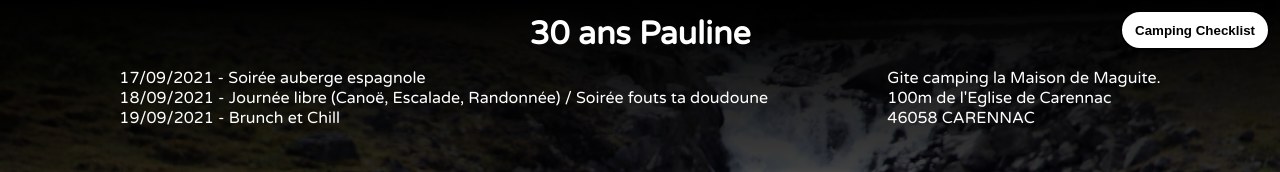
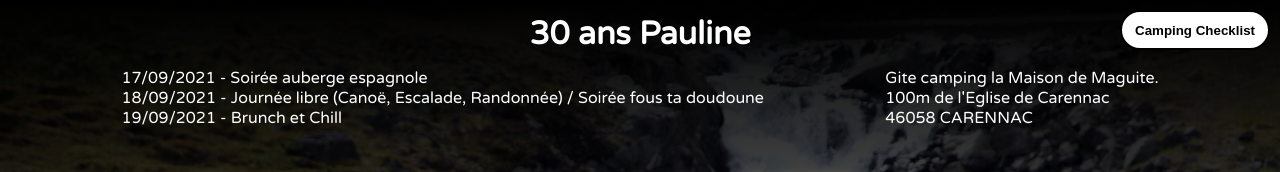
Before and after one commit to Old0oz/PaulineBD, a plain HTML site: page index.html in a window 1280 px wide. Shown: the top 172 px of the page. Drawn offline with Linux system fonts and the light colour scheme; a script that the page names is missing.

Commit message:
fix faute

```diff
--- a/index.html
+++ b/index.html
@@ -19,7 +19,7 @@
       <div class="details">
         <div>
           17/09/2021 - Soirée auberge espagnole<br>
-          18/09/2021 - Journée libre (Canoë, Escalade, Randonnée) / Soirée fouts ta doudoune<br>
+          18/09/2021 - Journée libre (Canoë, Escalade, Randonnée) / Soirée fous ta doudoune<br>
           19/09/2021 - Brunch et Chill<br>
           &nbsp;
         </div>
```
